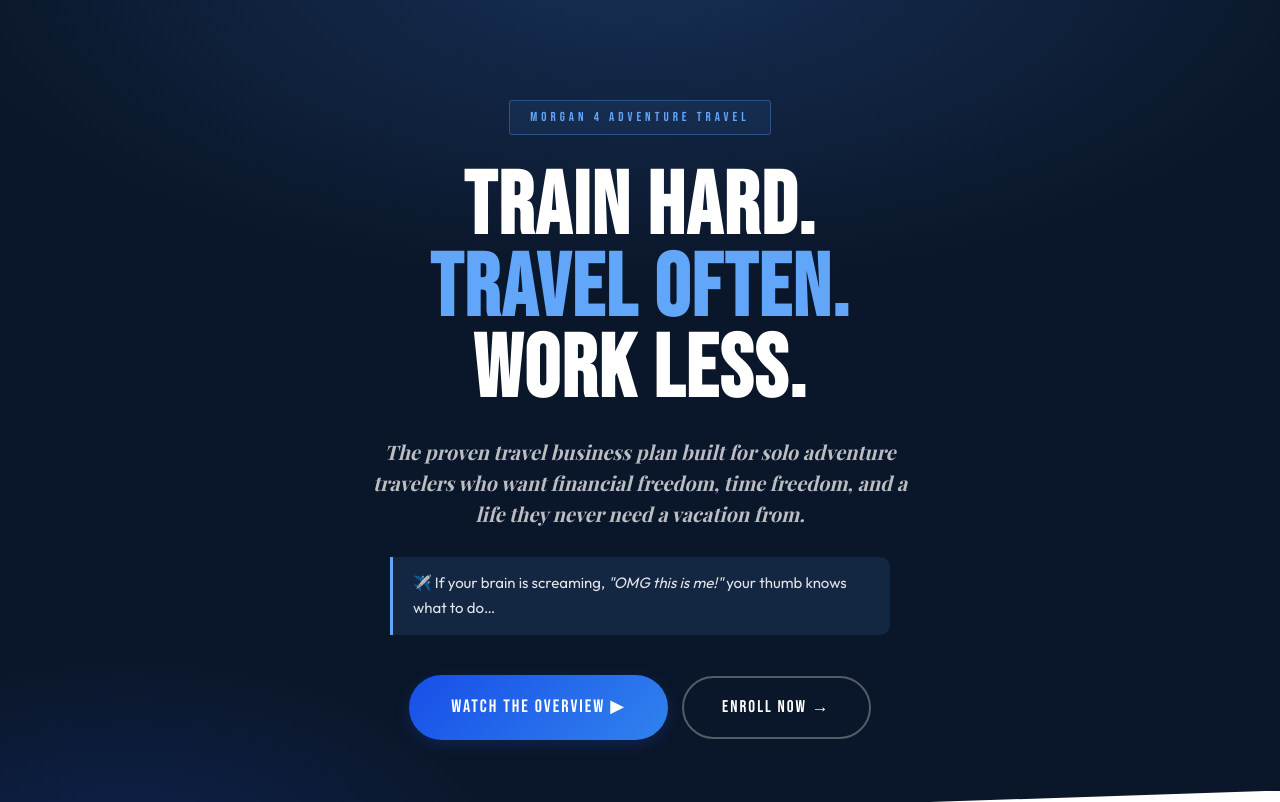
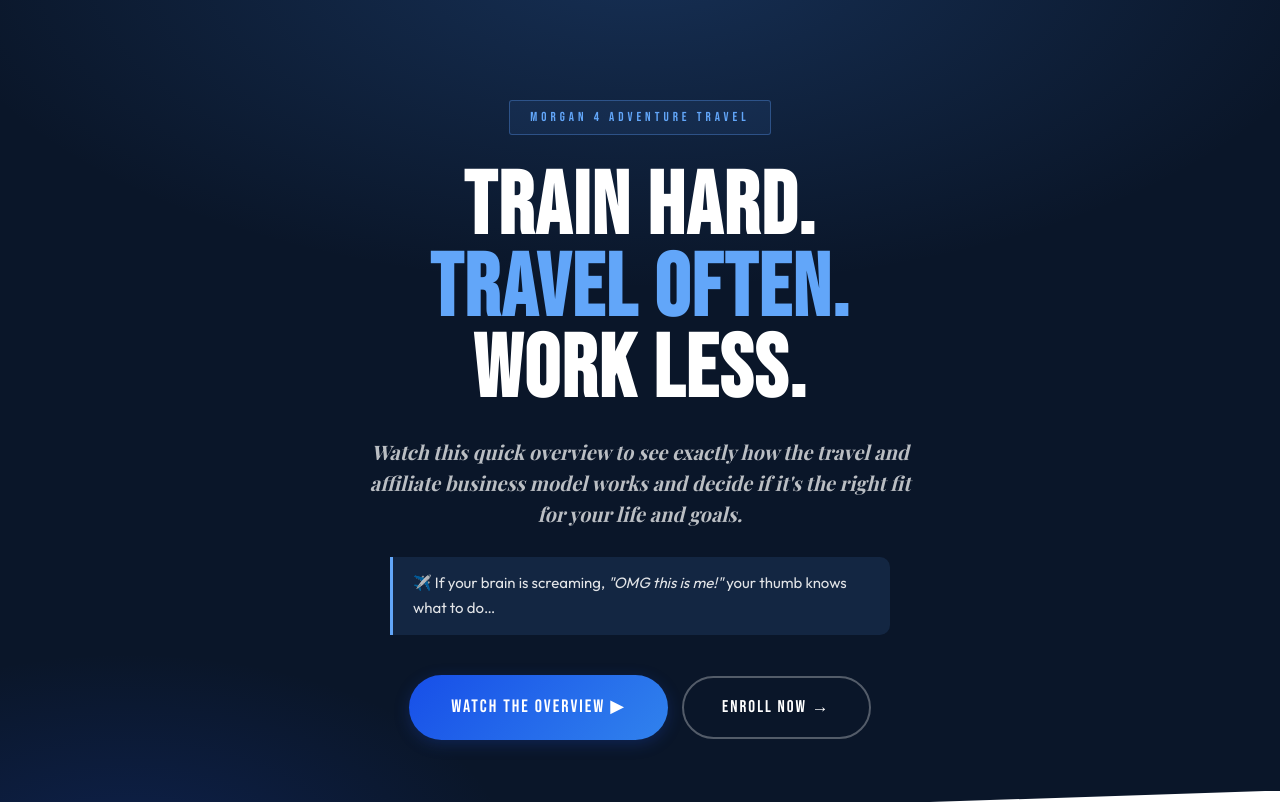
Before and after one commit to hamzashabbeer/morgan4adventur, a React (Vite) app: page / in a window 1280 px wide. Shown: the top 802 px of the page. Built offline with nearby package versions, Linux system fonts and the light colour scheme; a web font is replaced by a local one.

Commit message:
Update Hero paragraph text to overview description

```diff
--- a/src/components/Hero.tsx
+++ b/src/components/Hero.tsx
@@ -10,7 +10,7 @@ export const Hero: React.FC = () => {
         Work <span className="hl-white">Less.</span>
       </h1>
       <p className="hero-sub animate-fade-up delay-200">
-        The proven travel business plan built for solo adventure travelers who want financial freedom, time freedom, and a life they never need a vacation from.
+        Watch this quick overview to see exactly how the travel and affiliate business model works and decide if it's the right fit for your life and goals.
       </p>
       <div className="hero-tagline animate-fade-up delay-300">
         ✈️ If your brain is screaming, <em>"OMG this is me!"</em> your thumb knows what to do…
```
